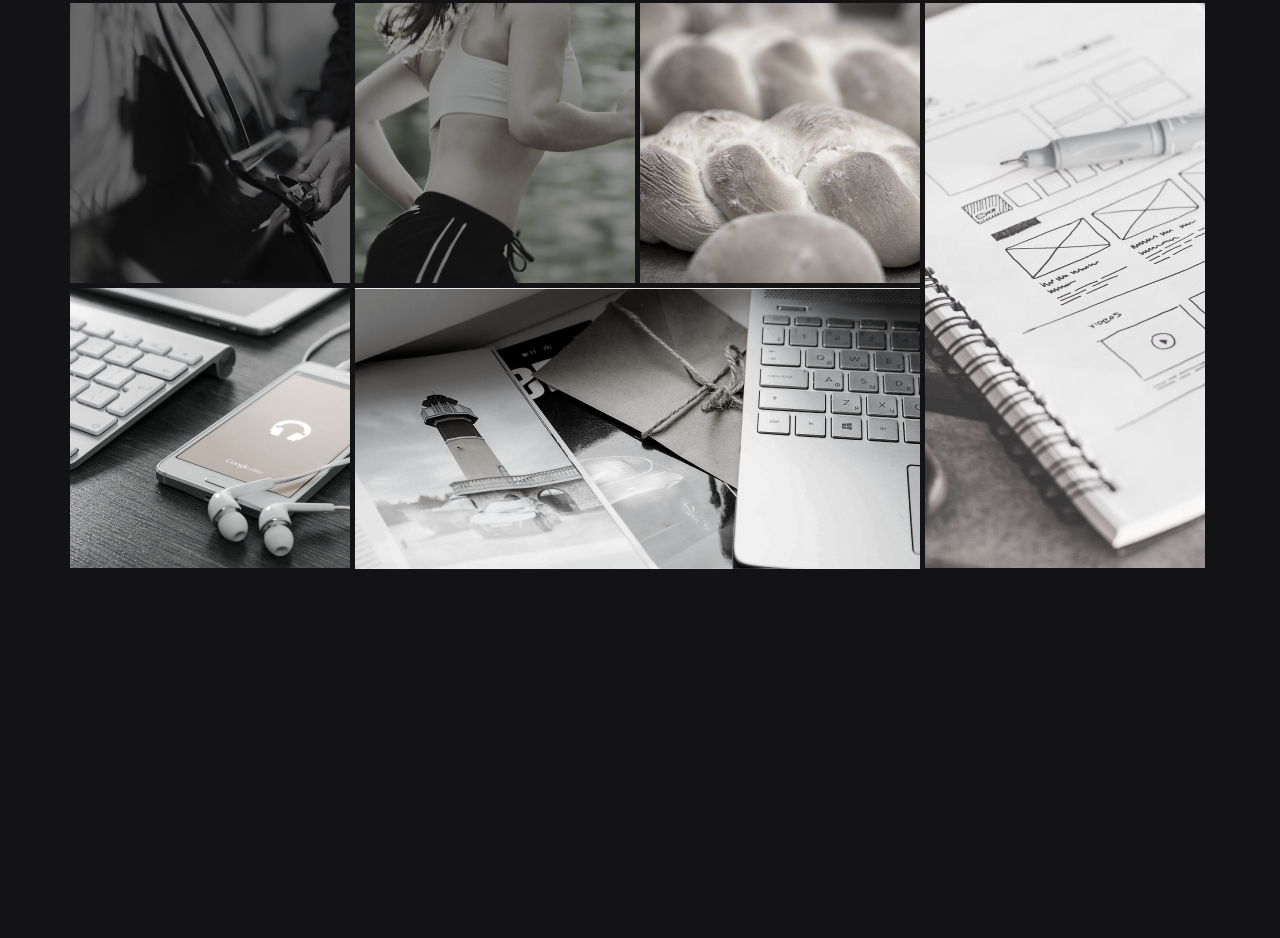
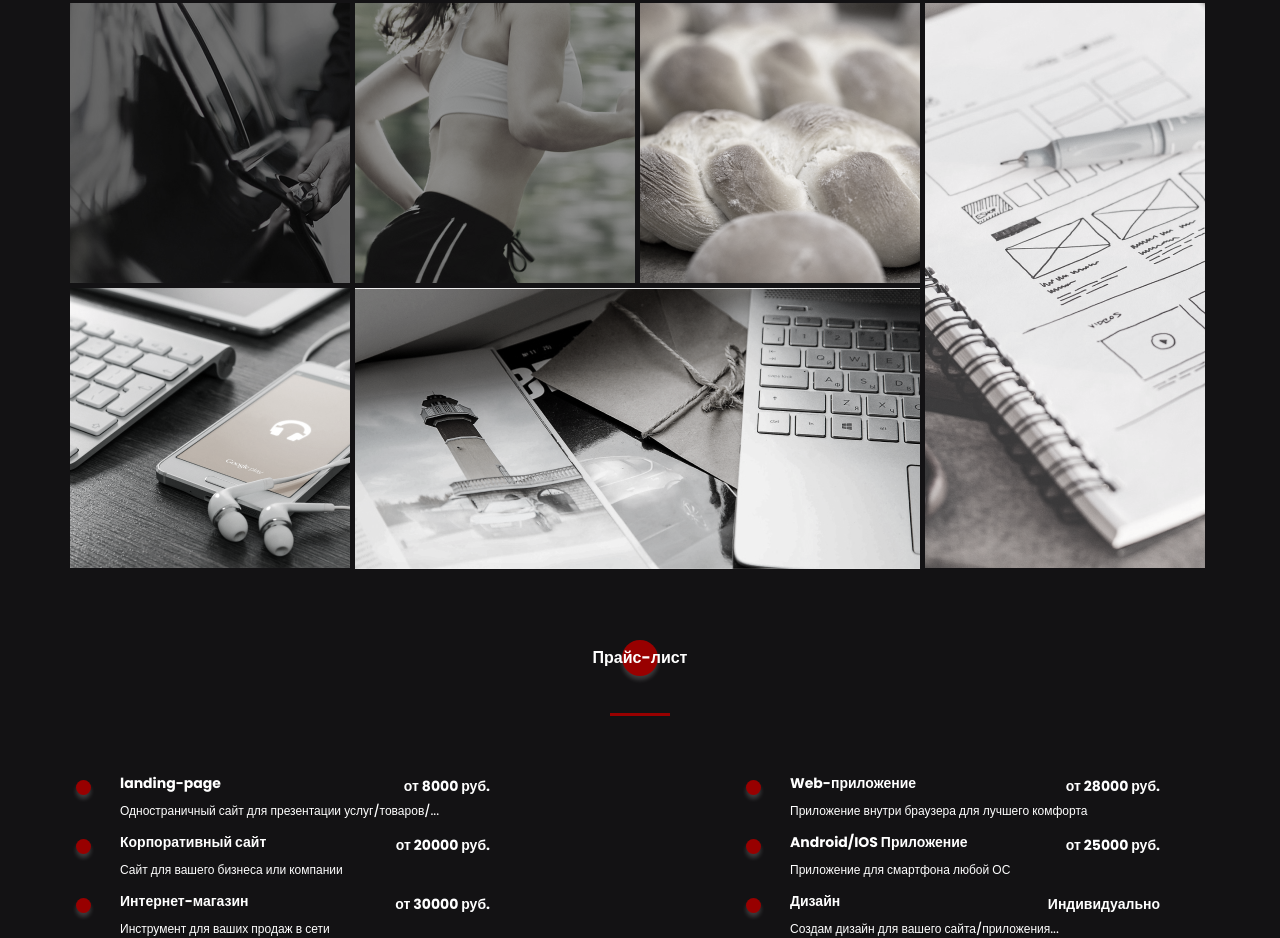
Before and after one commit to Grigogo/PORTFOLIO, a website: page src/index.html in a window 1280 px wide. Shown: the part 3774-4712 px from the top of the page. Before the commit the page ends 4343 px from the top, so only its background shows below. Drawn offline with nearby package versions, Linux system fonts and the light colour scheme; files that its build step writes are made by us from their sources; a web font is replaced by a local one.

Commit message:
add price block

```diff
--- a/src/index.html
+++ b/src/index.html
@@ -243,9 +243,9 @@
                     <div class="skills__card-descr">Этот язык программирования позволяет оживить все что угодно: слайдеры, окна, подсказки, вкладки, получение данных от сервера и многое другое</div>
                 </div>
                 <div class="skills__card">
-                    <img src="icons/skills/jquery.svg" alt="jquery">
-                    <div class="skills__card-header title_fz14">jQuery</div>
-                    <div class="skills__card-descr">Библиотека Jquery позволит ускорить разработку. Без необходимости интегрировать в проект мы её не будем, но навык работы с ней присутствует</div>
+                    <img src="icons/skills/git.svg" alt="git">
+                    <div class="skills__card-header title_fz14">git</div>
+                    <div class="skills__card-descr">Технология git позволяет легко создавать "контрольные точки" и в случае необходимости вернуться к ним</div>
                 </div>
                 <div class="skills__card">
                     <img src="icons/skills/node.js.svg" alt="node.js">
@@ -334,9 +334,9 @@
                 <a href="#" class="portfolio__item">
                     <img src="img/works/bread.jpg" alt="bread">
                 </a>
-                    <a href="#" class="portfolio__item vertical">
-                        <img src="img/works/plans.jpg" alt="plans">
-                    </a>
+                <a href="#" class="portfolio__item vertical">
+                    <img src="img/works/plans.jpg" alt="plans">
+                </a>
                 <a href="#" class="portfolio__item">
                     <img src="img/works/ipad.jpg" alt="ipad">
                 </a>
@@ -347,6 +347,45 @@
         </div>
     </section>
 
+    <section class="price">
+        <div class="container">
+            <h2 class="title title_fz16px title__section-title">Прайс-лист</h2>
+            <div class="divider"></div>
+            <div class="price__wrapper">
+                <div class="price__item">
+                    <h3 class="price__item-elem title title_fz14px">landing-page</h3>
+                    <div class="price__item-elem-rub title title_fz14px">от 8000 руб.</div>
+                    <div class="price__item-descr">Одностраничный сайт для презентации услуг/товаров/...</div>
+                </div>
+                <div class="price__item">
+                    <h3 class="price__item-elem title title_fz14px">Web-приложение</h3>
+                    <div class="price__item-elem-rub title title_fz14px">от 28000 руб.</div>
+                    <div class="price__item-descr">Приложение внутри браузера для лучшего комфорта</div>
+                </div>
+                <div class="price__item">
+                    <h3 class="price__item-elem title title_fz14px">Корпоративный сайт</h3>
+                    <div class="price__item-elem-rub title title_fz14px">от 20000 руб.</div>
+                    <div class="price__item-descr">Сайт для вашего бизнеса или компании</div>
+                </div>
+                <div class="price__item">
+                    <h3 class="price__item-elem title title_fz14px">Android/IOS Приложение</h3>
+                    <div class="price__item-elem-rub title title_fz14px">от 25000 руб.</div>
+                    <div class="price__item-descr">Приложение для смартфона любой ОС</div>
+                </div>
+                <div class="price__item">
+                    <h3 class="price__item-elem title title_fz14px">Интернет-магазин</h3>
+                    <div class="price__item-elem-rub title title_fz14px">от 30000 руб.</div>
+                    <div class="price__item-descr">Инструмент для ваших продаж в сети</div>
+                </div>
+                <div class="price__item">
+                    <h3 class="price__item-elem title title_fz14px">Дизайн</h3>
+                    <div class="price__item-elem-rub title title_fz14px">Индивидуально</div>
+                    <div class="price__item-descr">Создам дизайн для вашего сайта/приложения...</div>
+                </div>
+            </div>
+        </div>
+    </section>
+
     <script src="js/script.js"></script>
 </body>
 </html>
--- a/src/sass/base/_mixins.scss
+++ b/src/sass/base/_mixins.scss
@@ -12,3 +12,18 @@
         z-index: -1;
     }
 }
+
+@mixin before_circle-min {
+    &::before {
+        position: absolute;
+        top: 10%;
+        left: -12%;
+        box-shadow: 0 4px 4px rgba(255,255,255,.171);
+        content: '';
+        width: 15px;
+        height: 15px;
+        border-radius: 100%;
+        background: $main-color;
+        z-index: -1;
+    }
+}
--- a/src/sass/blocks/_portfolio.scss
+++ b/src/sass/blocks/_portfolio.scss
@@ -23,7 +23,6 @@
         filter: grayscale(90%);
         img {
             width: 100%;
-            overflow: hidden;
         }
         &:hover {
             transform: scale(1.05);
--- /dev/null
+++ b/src/sass/blocks/_price.scss
@@ -0,0 +1,37 @@
+.price {
+    padding-top: 60px;
+    &__wrapper {
+        padding: 0 50px;
+        margin-top: 60px;
+        display: grid;
+        grid-template-columns: repeat(2, 370px);
+        grid-template-rows: repeat(3, 44px);
+        row-gap: 15px;
+        grid-auto-rows: minmax(44px, auto);
+        justify-content: space-between;
+    }
+    &__item {
+        position: relative;
+        display: grid;
+        grid-template: repeat(1, 1fr) / repeat(2, 1fr);
+        justify-content: space-between;
+        @include before_circle-min;
+        &-elem {
+            line-height: 14px;
+            grid-row: 1/ 2;
+            grid-column: 1/ 3;
+            &-rub {
+                grid-row: 1/ 2;
+                grid-column: 3/ 4;
+            }
+        }
+        &-descr {
+            color: #fff;
+            font-weight: 500;
+            font-size: 12px;
+            grid-row: 2/ 3;
+            grid-column: 1/ 4;
+        }
+    }
+
+}
--- a/src/sass/style.scss
+++ b/src/sass/style.scss
@@ -35,3 +35,4 @@ body {
 @import 'blocks/resume';
 @import 'blocks/skills';
 @import 'blocks/portfolio';
+@import 'blocks/price';
```
Also changed, not shown: dist/css/style.min.css, dist/icons/skills/git.svg (added), dist/icons/skills/iconfinder_social_media_social_media_logo_git_2993773.svg (added), dist/index.html, src/icons/skills/git.svg (added).
